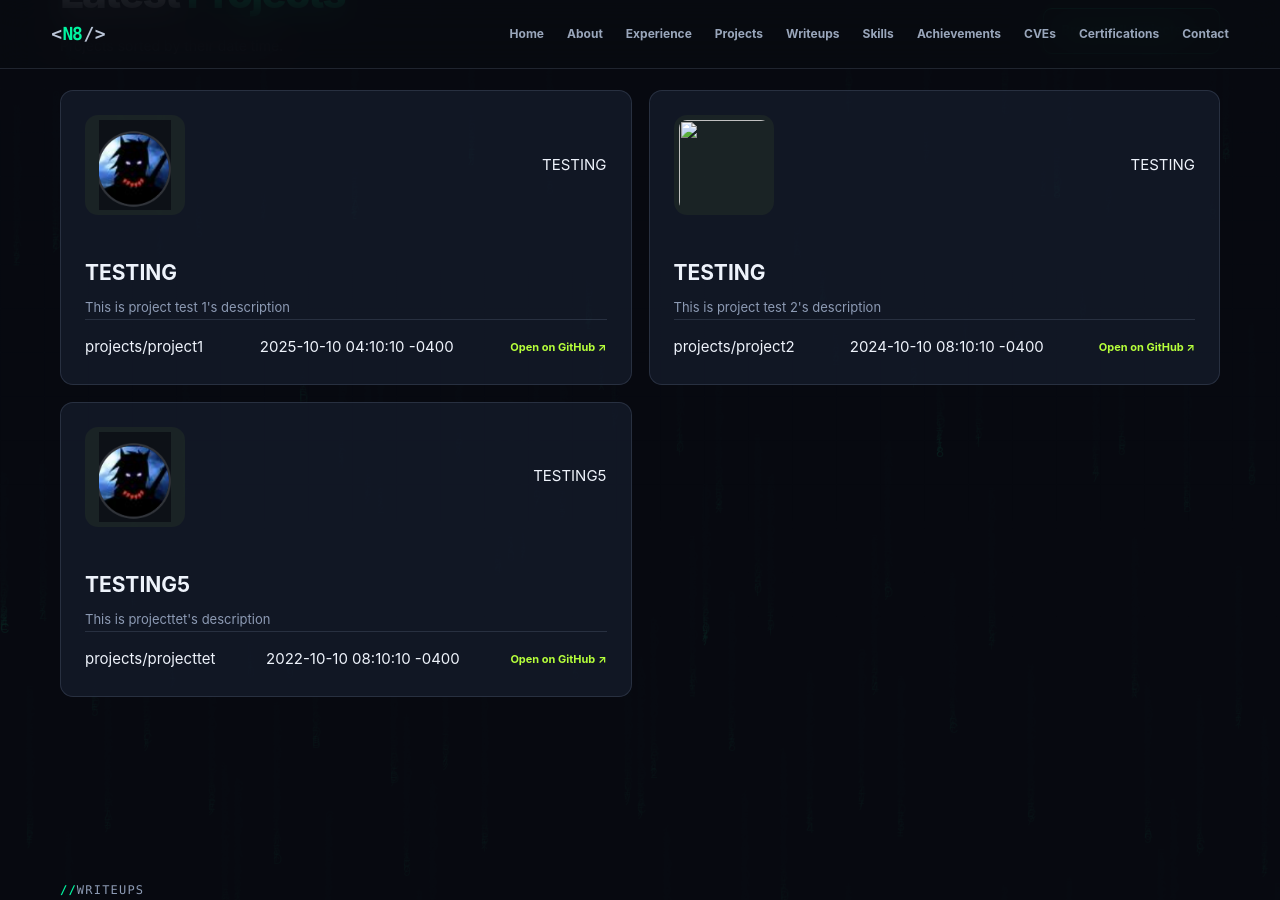
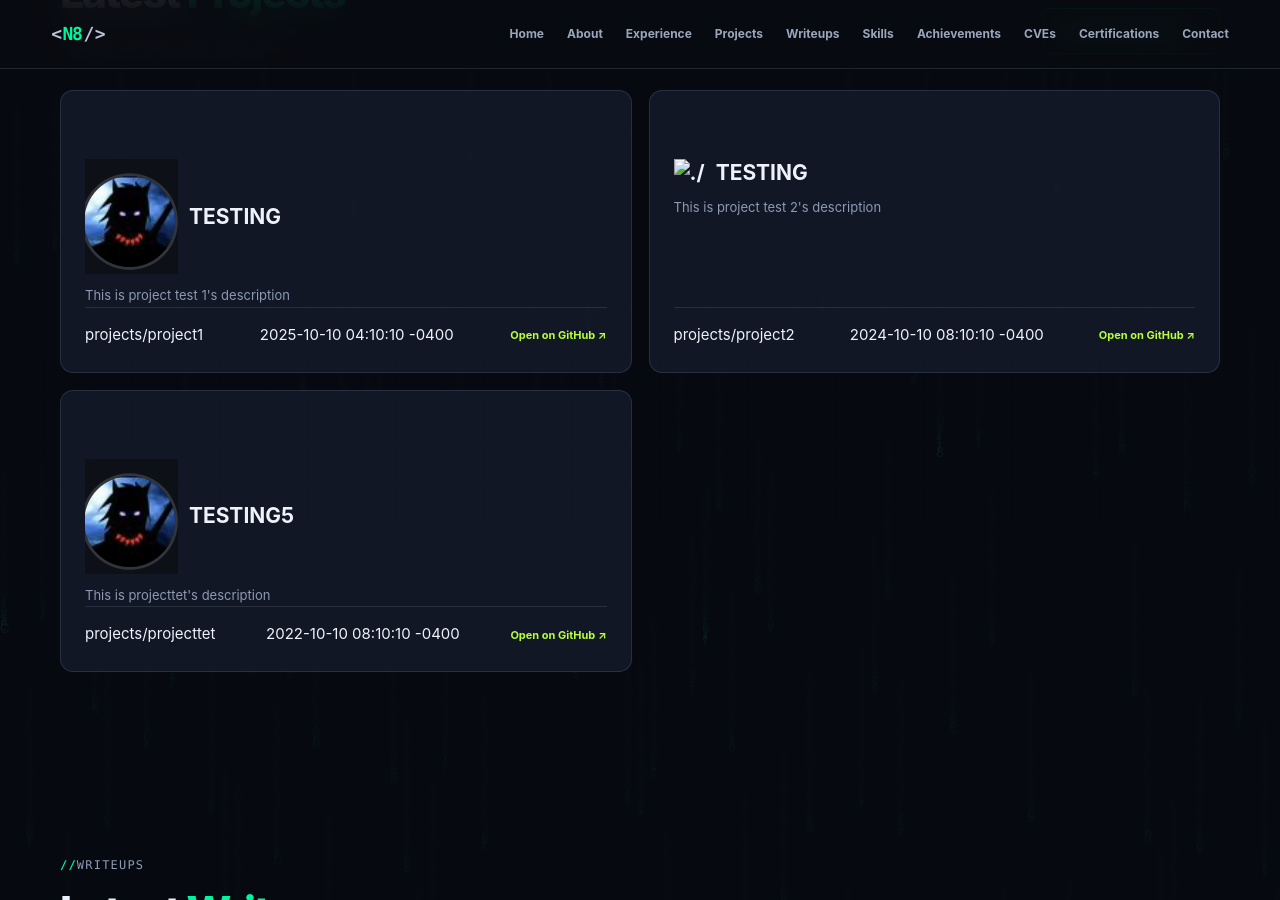
Before and after one commit to Ningen820/Ningen820.github.io, a Jekyll site: the page built from index.html, in a window 1280 px wide and 900 px high, scrolled down 3667 px. Built offline with Jekyll 4.4.1, drawn with Linux system fonts in a browser that asks for light colours.

Commit message:
Update index.html

```diff
--- a/index.html
+++ b/index.html
@@ -103,18 +103,13 @@ description: Offensive security, vulnerability research, digital forensics, and
   <div class="project-grid project-grid-home">
     {% for project in projects limit: projects_limit %}
     <a class="writeup-card spotlight" href="https://github.com/ningen820/ningen820.github.io/tree/main/projects/{{ project.redirect_folder }}">
-      <div class="project-card-head">
-        {% if project.icon != blank %}<img class="project-symbol-image" src="{{ '/projects/' | append: project.redirect_folder | append: '/' | append: project.icon | relative_url }}">
-        {% else %}<span class="project-symbol">./</span>{% endif %}
-        <span>{{ project.title | escape }}</span>
-      </div>
-      <h3>{{ project.title | escape }}</h3><p>{{ project.description | escape }}</p>
-      <div class="project-card-foot"><span>projects/{{ project.redirect_folder }}</span><span>{{ project.date }}</span><span class="project-open">Open on GitHub ↗</span></div>
+      <div class="project-card-head"><span> </span></div>
+      <h3>{% if project.icon != blank %}<img class="writeup-symbol-image" src="{{ '/projects/' | append: project.redirect_folder | append: '/' | append: project.icon | relative_url }}" alt="./" loading="lazy">{% endif %}<span>{{ project.title | escape }}</span></h3><p>{{ project.description | escape }}</p>
+      <div class="project-card-foot"><span>projects/{{ project.redirect_folder }}</span><span>{{project.date}}</span><span class="project-open">Open on GitHub ↗</span></div>
     </a>
     {% endfor %}
   </div>
 </section>
-
 
 <section class="content-section section-wrap" id="writeups">
   <div class="section-title-row"><div class="section-heading section-heading-left"><p class="section-kicker"><span>//</span>WRITEUPS</p><h2>Latest <span class="accent">Writeups</span></h2><p class="section-intro">Technical notes and walkthroughs, ranked by update time to surface the latest pieces first.</p></div><a class="button button-outline" href="{{ '/writeups/' | relative_url }}">Browse all writeups <span aria-hidden="true">↗</span></a></div>
```
